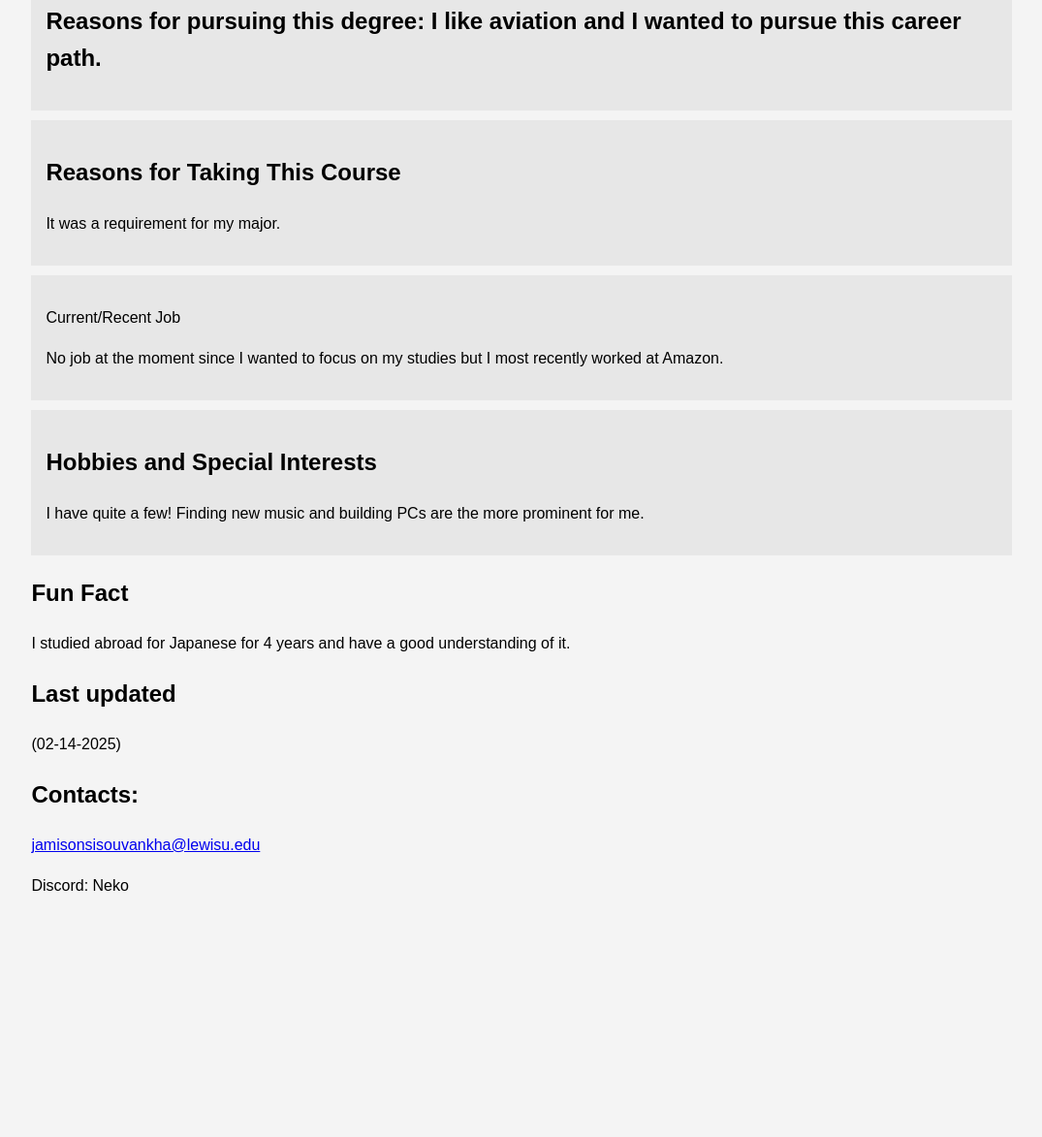
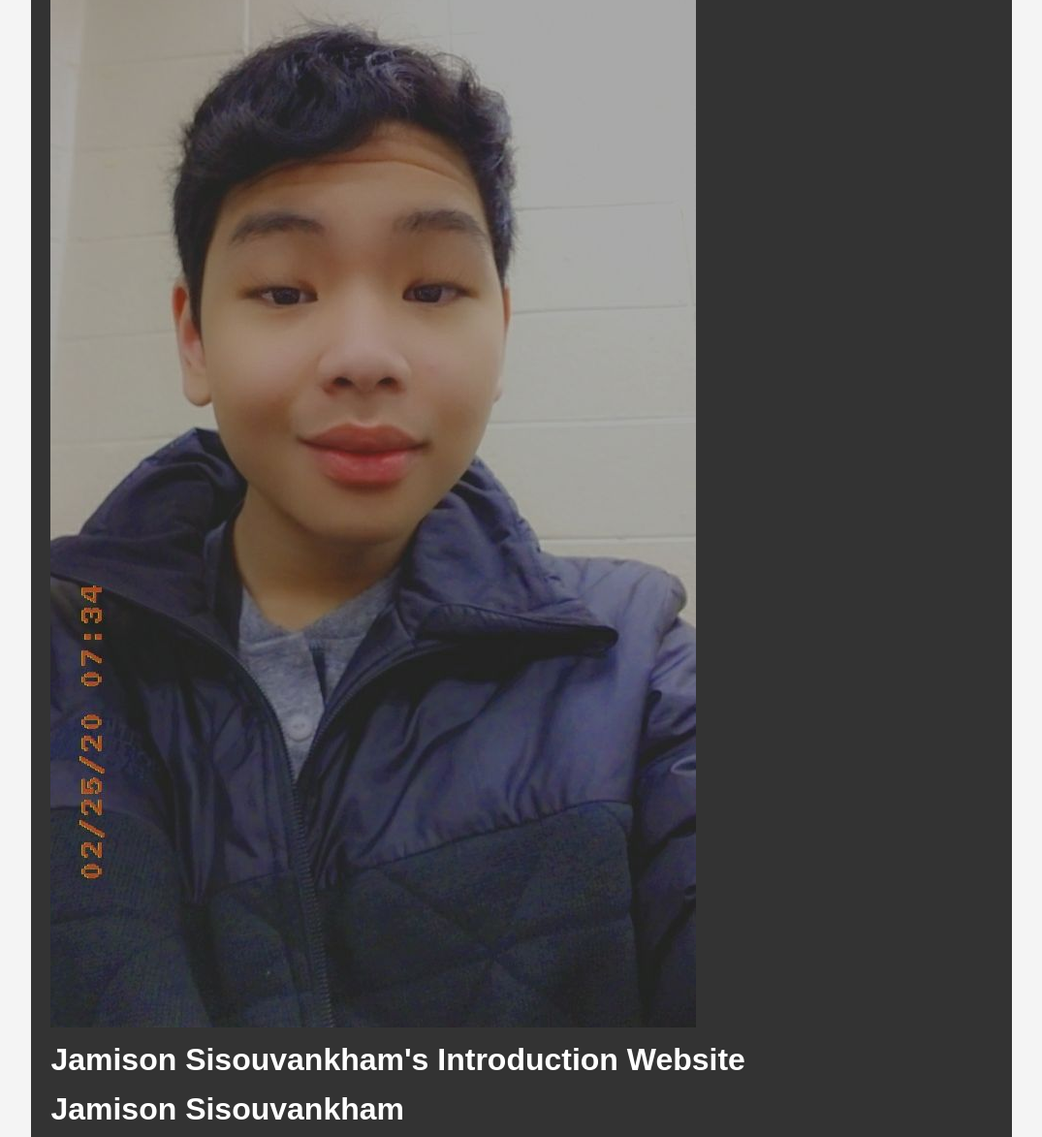
Before and after one commit to Sisouvankhamjamison/me, a plain HTML site: page index.html in a window 1280 px wide. Shown: the part 248-1421 px from the top of the page at 97% size, without its empty margins (102-1177 px from the left). Before the commit the page ends 1198 px from the top, so only its background shows below. Drawn offline with Linux system fonts and the light colour scheme.

Commit message:
Update files.

```diff
--- a/index.html
+++ b/index.html
@@ -21,7 +21,7 @@
         .main-info h1 {
             margin: 0;
         }
-        .hobbies, .lewis, .course, .job, .fun fact {
+        .hobbies, .lewis, .course, .job, .fun-fact, .last-updated, .contact  {
             background: #e7e7e7;
             padding: 15px;
             margin-bottom: 10px;
@@ -31,6 +31,11 @@
 <body>
     <div class="container">
         <header class="main-info">
+            <img src="me.jpg" alt="Jamison Sisouvankham">
+
+
+
+            <h1> Jamison Sisouvankham's Introduction Website </h1>
             <h1> Jamison Sisouvankham </h1>
         </header>
 
@@ -40,13 +45,18 @@
 			<h2>Reasons for pursuing this degree: I like aviation and I wanted to pursue this career path.</h2>
         </section>
 
+    </section class="contact">
+    <h2>Contacts:</h2>
+    <a href="jamisonsisouvankha@lewisu.edu">jamisonsisouvankha@lewisu.edu</a>
+    <p> Discord: Neko</p>
+    </section>
 		<section class="course">
             <h2>Reasons for Taking This Course</h2>
             <p>It was a requirement for my major. </p>
         </section>
 
 		<section class="job">
-            <p>Current/Recent Job</p>
+            <h2>Current/Recent Job</h2>
 			<p>No job at the moment since I wanted to focus on my studies but I most recently worked at Amazon.</p>
         </section>
 
@@ -65,11 +75,6 @@
         <p>(02-14-2025)</p>
         </section>
 
-</section class= "Contact">
-    <h2>Contacts:</h2>
-    <a href="jamisonsisouvankha@lewisu.edu">jamisonsisouvankha@lewisu.edu</a>
-    <p> Discord: Neko</p>
-</section>
 
 </div>
 </body>
```
